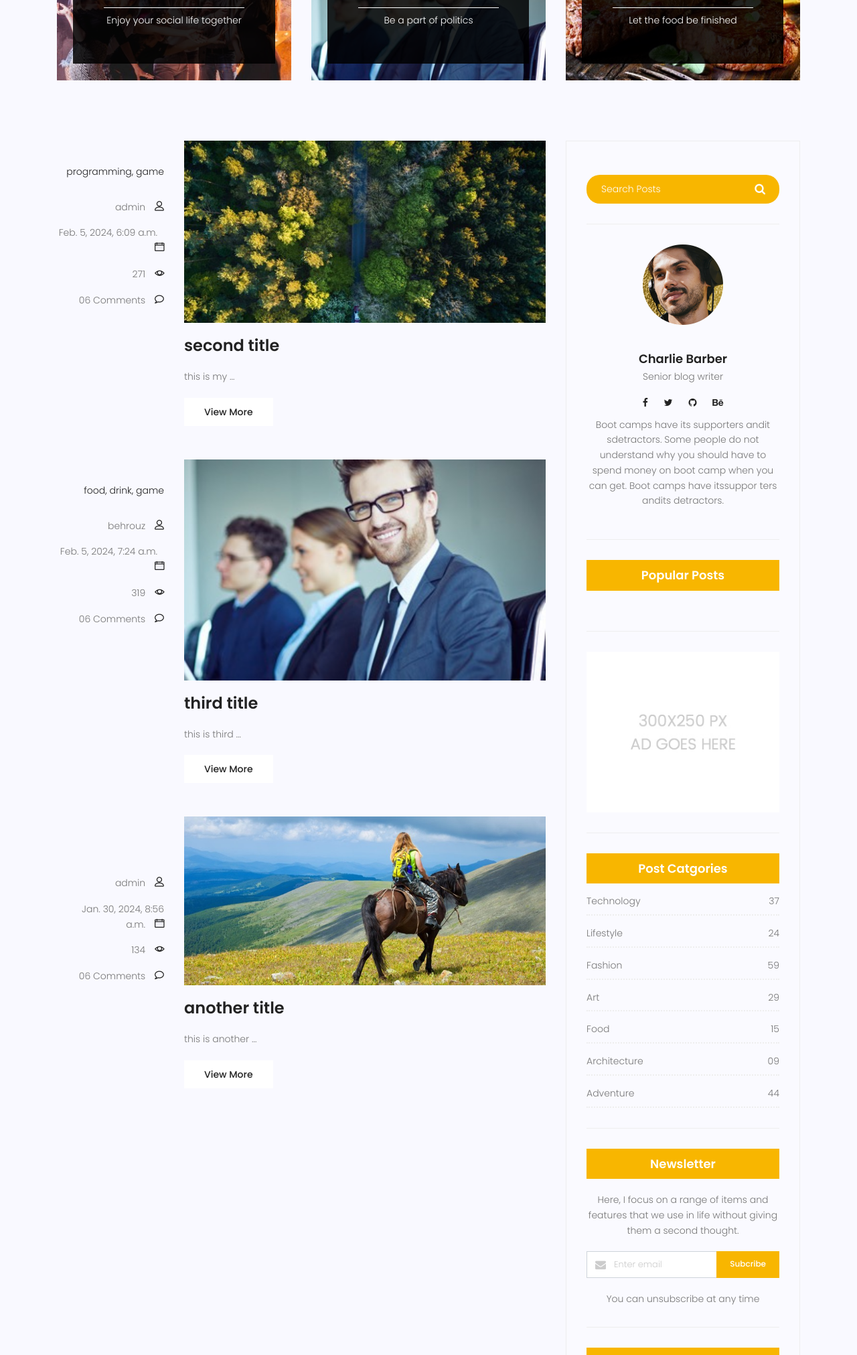
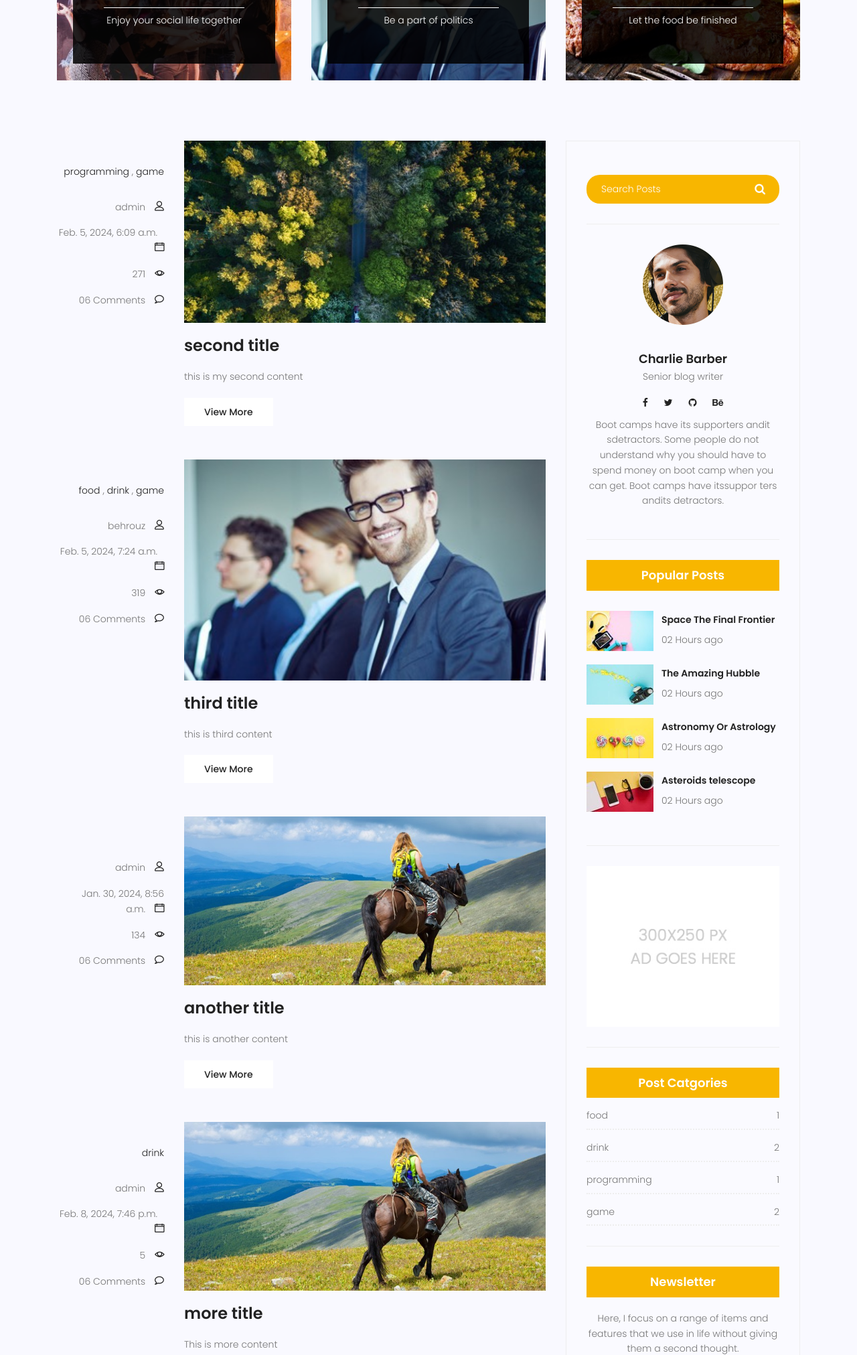
Before and after one commit to Behnam-72/Mysite, a Django app: page /blog/ in a window 1280 px wide. Shown: the part 872-2895 px from the top of the page at 67% size. Run offline with Django 4.2, Linux system fonts and the light colour scheme; data comes from the database, SQL or seed files in the repository; both versions use the stored data as it was after the commit; some libraries are stand-ins or nearby versions.

Commit message:
category
category sidebar

```diff
--- /dev/null
+++ b/blog/templatetags/blog_tags.py
@@ -0,0 +1,28 @@
+from django import template
+from blog.models import Post
+from blog.models import Category
+register = template.Library()
+
+@register.simple_tag
+def totalposts():
+    posts = Post.objects.filter(status=1)
+    return posts
+
+@register.filter
+def snippet(value, arg):
+    return value[:arg] + '...'
+
+@register.inclusion_tag('blog/latest-posts.html')
+def latest_post():
+    posts = Post.objects.filter(status=1).order_by('published_date')[:2]
+    return {'posts':posts}
+
+@register.inclusion_tag('blog/post-category.html')
+def post_category():
+    posts = Post.objects.filter(status=1)
+    categories = Category.objects.all()
+    cat_dict = {}
+    for name in categories:
+        cat_dict[name] = posts.filter(category=name).count()
+
+    return {'categories':cat_dict}
--- a/blog/urls.py
+++ b/blog/urls.py
@@ -7,5 +7,7 @@ urlpatterns = [
 
     path('', blog_page, name = 'index'),
     path('<int:pid>', single_page, name = 'single'),
-
+    path('test', test, name = 'test'),
+    path('category/<str:cat_name>', blog_page, name = 'category'),
+    path('author/<str:author_name>', blog_page, name = 'author')
 ]
--- a/blog/views.py
+++ b/blog/views.py
@@ -1,8 +1,12 @@
 from django.shortcuts import render,get_object_or_404
 from blog.models import Post
 from django.utils import timezone
-def blog_page(request):
-    posts = Post.objects.filter(status = True, published_date__lte=timezone.now())
+def blog_page(request, cat_name=None, author_name=None):
+    posts = Post.objects.all()
+    if cat_name:
+        posts = posts.filter(category__name=cat_name)
+    if author_name:
+        posts = posts.filter(author__username=author_name)
     context = {'posts': posts}
     return render(request, 'blog/blog-home.html', context)
 
@@ -15,6 +19,8 @@ def single_page(request, pid):
     context = {'post': post, 'post_previous': post_previous, 'post_next':post_next}
     return render(request, 'blog/blog-single.html', context)
 
+def test(request):
+    return render(request, 'test.html')
 
 
 # Create your views here.
--- a/statics/css/main.css
+++ b/statics/css/main.css
@@ -3656,6 +3656,7 @@ body.mobile-nav-active #mobile-nav-toggle {
 
 .widget-wrap .popular-post-widget .popular-post-list .thumb img {
   width: 100%;
+  max-width: 100px;
 }
 
 .widget-wrap .popular-post-widget .single-post-list {
--- a/templates/blog/blog-home.html
+++ b/templates/blog/blog-home.html
@@ -1,5 +1,6 @@
 {% extends 'base.html' %}
 {% load static %}
+{% load blog_tags %}
 {% block content %}
 
 <!-- start banner Area -->
@@ -93,16 +94,20 @@
 				<div class="single-post row">
 					<div class="col-lg-3  col-md-3 meta-details">
 						<ul class="tags">
-
-							<li><a href="#">{{post.category.all|join:", " }}</a></li>
-
+							{% for cat in post.category.all %}
+							<li><a href="{% url 'blog:category' cat_name=cat.name %}">{{cat.name}}</a></li>
+							{% if not forloop.last %}
+							,
+							{% endif %}
+							{% endfor %}
 						</ul>
 						<div class="user-details row">
-							<p class="user-name col-lg-12 col-md-12 col-6"><a href="#">{{post.author}}</a> <span
-									class="lnr lnr-user"></span></p>
+							<p class="user-name col-lg-12 col-md-12 col-6"><a
+									href="{% url 'blog:author' author_name=post.author.username %}">{{post.author}}</a>
+								<span class="lnr lnr-user"></span></p>
 							<p class="date col-lg-12 col-md-12 col-6"><a href="#">{{post.published_date}}</a> <span
 									class="lnr lnr-calendar-full"></span></p>
-							<p class="view col-lg-12 col-md-12 col-6"><a href="#">{{ post.counted_view }}</a> <span
+							<p class="view col-lg-12 col-md-12 col-6"><a href="#">{{post.counted_view}}</a> <span
 									class="lnr lnr-eye"></span></p>
 							<p class="comments col-lg-12 col-md-12 col-6"><a href="#">06 Comments</a> <span
 									class="lnr lnr-bubble"></span></p>
@@ -116,12 +121,35 @@
 							<h3>{{post.title}}</h3>
 						</a>
 						<p class="excert">
-							{{post.content|truncatewords:3}}
+							{{post.content}}
 						</p>
 						<a href="{% url 'blog:single' pid=post.id %}" class="primary-btn">View More</a>
 					</div>
 				</div>
 				{% endfor %}
+				<nav class="blog-pagination justify-content-center d-flex">
+					<ul class="pagination">
+						<li class="page-item">
+							<a href="#" class="page-link" aria-label="Previous">
+								<span aria-hidden="true">
+									<span class="lnr lnr-chevron-left"></span>
+								</span>
+							</a>
+						</li>
+						<li class="page-item"><a href="#" class="page-link">01</a></li>
+						<li class="page-item active"><a href="#" class="page-link">02</a></li>
+						<li class="page-item"><a href="#" class="page-link">03</a></li>
+						<li class="page-item"><a href="#" class="page-link">04</a></li>
+						<li class="page-item"><a href="#" class="page-link">09</a></li>
+						<li class="page-item">
+							<a href="#" class="page-link" aria-label="Next">
+								<span aria-hidden="true">
+									<span class="lnr lnr-chevron-right"></span>
+								</span>
+							</a>
+						</li>
+					</ul>
+				</nav>
 			</div>
 			<div class="col-lg-4 sidebar-widgets">
 				<div class="widget-wrap">
@@ -155,59 +183,56 @@
 					<div class="single-sidebar-widget popular-post-widget">
 						<h4 class="popular-title">Popular Posts</h4>
 						<div class="popular-post-list">
-
+							<div class="single-post-list d-flex flex-row align-items-center">
+								<div class="thumb">
+									<img class="img-fluid" src="{% static 'img/blog/pp1.jpg' %}" alt="">
+								</div>
+								<div class="details">
+									<a href="blog-single.html">
+										<h6>Space The Final Frontier</h6>
+									</a>
+									<p>02 Hours ago</p>
+								</div>
+							</div>
+							<div class="single-post-list d-flex flex-row align-items-center">
+								<div class="thumb">
+									<img class="img-fluid" src="{% static 'img/blog/pp2.jpg' %}" alt="">
+								</div>
+								<div class="details">
+									<a href="blog-single.html">
+										<h6>The Amazing Hubble</h6>
+									</a>
+									<p>02 Hours ago</p>
+								</div>
+							</div>
+							<div class="single-post-list d-flex flex-row align-items-center">
+								<div class="thumb">
+									<img class="img-fluid" src="{% static 'img/blog/pp3.jpg' %}" alt="">
+								</div>
+								<div class="details">
+									<a href="blog-single.html">
+										<h6>Astronomy Or Astrology</h6>
+									</a>
+									<p>02 Hours ago</p>
+								</div>
+							</div>
+							<div class="single-post-list d-flex flex-row align-items-center">
+								<div class="thumb">
+									<img class="img-fluid" src="{% static 'img/blog/pp4.jpg' %}" alt="">
+								</div>
+								<div class="details">
+									<a href="blog-single.html">
+										<h6>Asteroids telescope</h6>
+									</a>
+									<p>02 Hours ago</p>
+								</div>
+							</div>
 						</div>
 					</div>
 					<div class="single-sidebar-widget ads-widget">
 						<a href="#"><img class="img-fluid" src="{% static 'img/blog/ads-banner.jpg' %}" alt=""></a>
 					</div>
-					<div class="single-sidebar-widget post-category-widget">
-						<h4 class="category-title">Post Catgories</h4>
-						<ul class="cat-list">
-							<li>
-								<a href="#" class="d-flex justify-content-between">
-									<p>Technology</p>
-									<p>37</p>
-								</a>
-							</li>
-							<li>
-								<a href="#" class="d-flex justify-content-between">
-									<p>Lifestyle</p>
-									<p>24</p>
-								</a>
-							</li>
-							<li>
-								<a href="#" class="d-flex justify-content-between">
-									<p>Fashion</p>
-									<p>59</p>
-								</a>
-							</li>
-							<li>
-								<a href="#" class="d-flex justify-content-between">
-									<p>Art</p>
-									<p>29</p>
-								</a>
-							</li>
-							<li>
-								<a href="#" class="d-flex justify-content-between">
-									<p>Food</p>
-									<p>15</p>
-								</a>
-							</li>
-							<li>
-								<a href="#" class="d-flex justify-content-between">
-									<p>Architecture</p>
-									<p>09</p>
-								</a>
-							</li>
-							<li>
-								<a href="#" class="d-flex justify-content-between">
-									<p>Adventure</p>
-									<p>44</p>
-								</a>
-							</li>
-						</ul>
-					</div>
+					{% post_category %}
 					<div class="single-sidebar-widget newsletter-widget">
 						<h4 class="newsletter-title">Newsletter</h4>
 						<p>
--- /dev/null
+++ b/templates/blog/post-category.html
@@ -0,0 +1,13 @@
+<div class="single-sidebar-widget post-category-widget">
+    <h4 class="category-title">Post Catgories</h4>
+    <ul class="cat-list">
+        {% for name,count in categories.items %}
+        <li>
+            <a href="{% url 'blog:category' cat_name=name %}" class="d-flex justify-content-between">
+                <p>{{name}}</p>
+                <p>{{count}}</p>
+            </a>
+        </li>
+        {% endfor %}
+    </ul>
+</div>
```
Also changed, not shown: templates/blog/blog-single.html (+5 -54 lines), templates/blog/latest-posts.html (added, +21 -0 lines), templates/test.html (+4 -9 lines), blog/templatetags/__init__.py (added), db.sqlite3.
